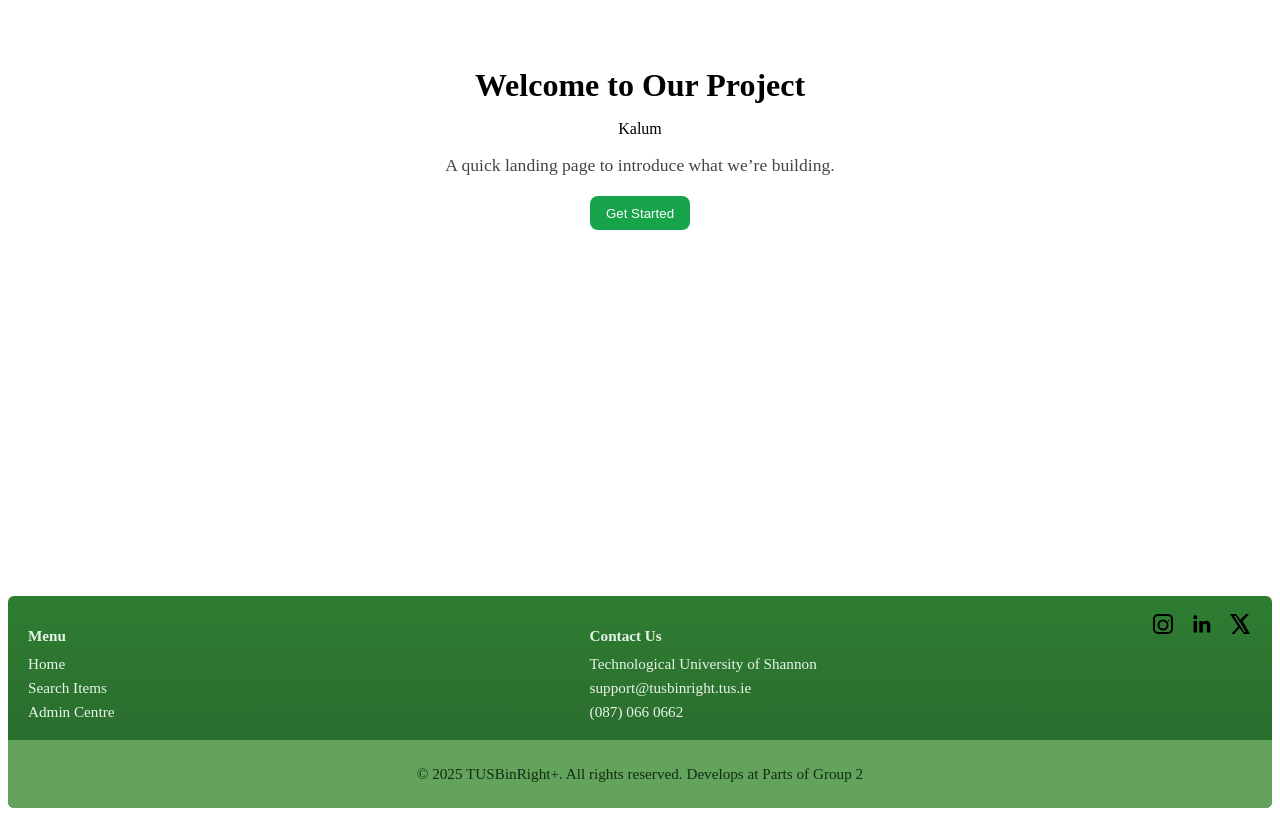
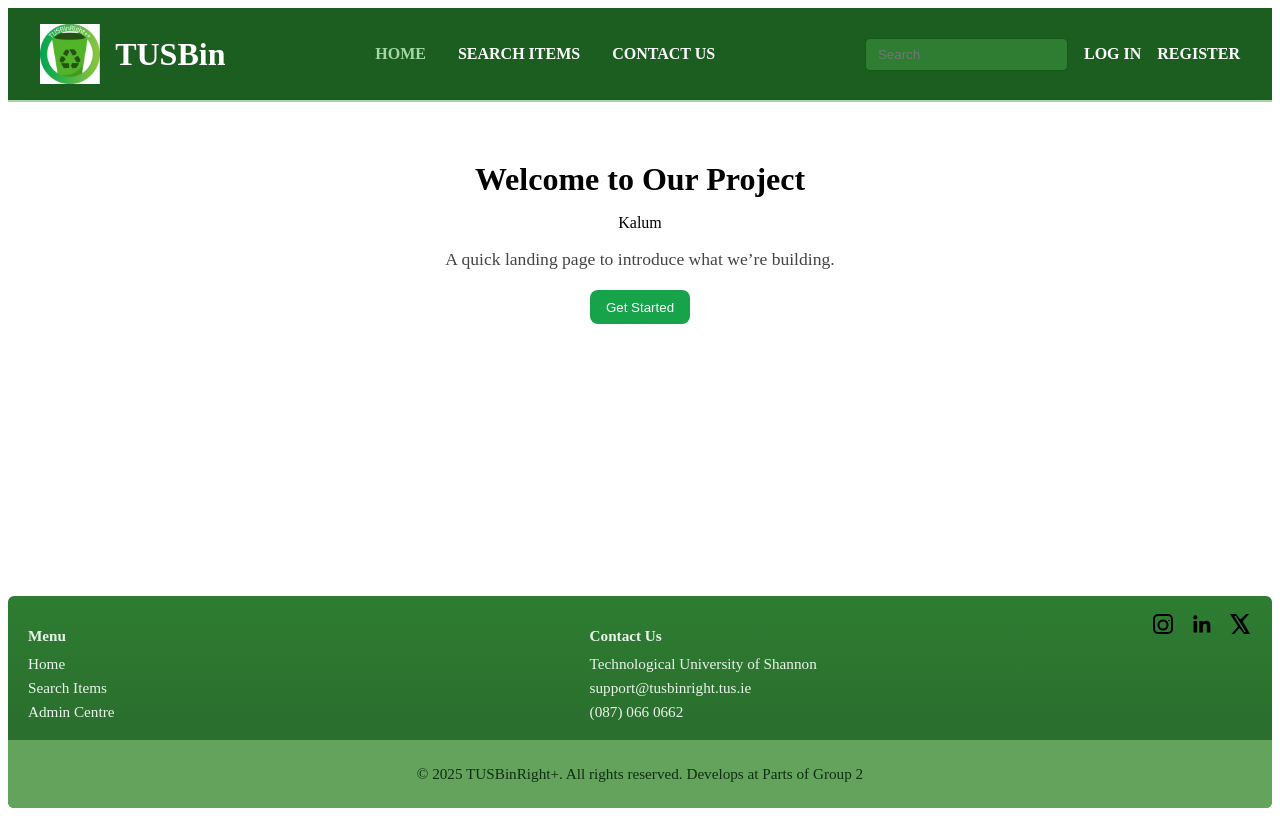
Before and after one commit to kalumfeanebanda/TUSBinGroup2, a Vue app in the folder tusg2frontend/: page / in a window 1280 px wide. Built offline with nearby package versions, Linux system fonts and the light colour scheme.

Commit message:
Update App.vue
Header done. Fixed routing issue.

```diff
--- a/tusg2frontend/src/App.vue
+++ b/tusg2frontend/src/App.vue
@@ -1,14 +1,21 @@
 <script setup>
+import Header from './components/Header.vue'
+import Footer from './components/Footer.vue'
 import home from './pages/home.vue'
-import Footer from './components/Footer.vue'
 </script>
 
 <template>
   <div class="app">
+    <!-- Header (always visible) -->
+    <Header/>
+
+    <!-- Main content (page content changes here) -->
     <main class="main">
-      <home />
+      <home/>
+      <!-- later replace <home /> with <router-view /> -->
     </main>
 
+    <!-- Footer (always visible) -->
     <Footer
         projectName="Bin Pro"
         orgName="Your College"
@@ -20,7 +27,15 @@ import Footer from './components/Footer.vue'
   </div>
 </template>
 
+
 <style scoped>
-.app { min-height: 100dvh; display: flex; flex-direction: column; }
-.main { flex: 1 1 auto; }
+.app {
+  min-height: 100dvh;
+  display: flex;
+  flex-direction: column;
+}
+
+.main {
+  flex: 1 1 auto;
+}
 </style>
```
